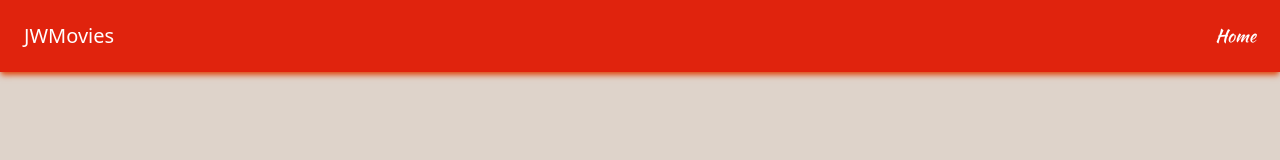
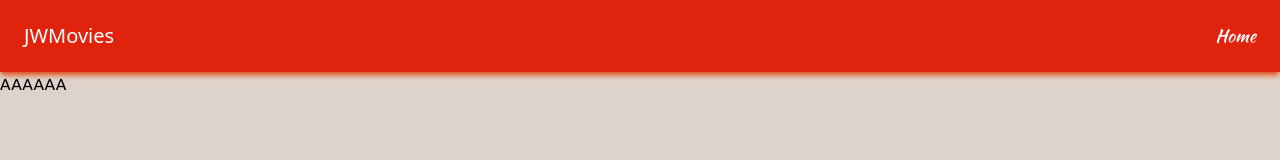
Before and after one commit to JonasCandido/react-tailwind-typescript-portfolio, a React (Vite) app in the folder movie-website/: page /iteminfo in a window 1280 px wide. Before the commit this address had no page. Shown: the top 160 px of the page. Built offline with nearby package versions, Linux system fonts and the light colour scheme; a web font is replaced by a local one.

Commit message:
Add link to iteminfo

```diff
--- a/movie-website/src/App.tsx
+++ b/movie-website/src/App.tsx
@@ -1,6 +1,7 @@
 import { Routes, Route,} from 'react-router';
 
 import { Home } from "./home";
+import { ItemInfo } from "./iteminfo";
 import { Header } from "./header";
 
 const App = () => {
@@ -8,6 +9,7 @@ const App = () => {
     <>
       <Header />
       <Routes>
+        <Route path="/iteminfo" element={<ItemInfo />} />
         <Route index element={<Home />} />
       </Routes>
     </>
--- a/movie-website/src/index.css
+++ b/movie-website/src/index.css
@@ -2,7 +2,7 @@
 @import "tailwindcss";
 
 
-body {
+body, div > a {
     background-color: #DED3CA;
     font-family: "Ubuntu", sans-serif;
     font-weight: 400;
--- a/movie-website/src/iteminfo/index.tsx
+++ b/movie-website/src/iteminfo/index.tsx
@@ -0,0 +1,5 @@
+const ItemInfo = () => {
+  return ( "AAAAAA" );
+}
+
+export { ItemInfo };
--- a/movie-website/src/itenslistrow/index.tsx
+++ b/movie-website/src/itenslistrow/index.tsx
@@ -1,4 +1,5 @@
 import { useEffect, useReducer, useState } from "react";
+import { Link } from "react-router";
 import axios from 'axios';
 import { Swiper, SwiperSlide } from "swiper/react";
 import { Navigation } from "swiper/modules";
@@ -107,17 +108,16 @@ const ItensListRow = ({genre_id, row_title}: ItensListRowProps) => {
               onMouseEnter={() => setHoveredMovie(movie.id)}
               onMouseLeave={() => setHoveredMovie(null)}
             >
+                    <Link to="/iteminfo" >
                         <img
                             src={`https://image.tmdb.org/t/p/w200${movie.poster_path}`}
                             alt={movie.title}
-                className={`w-full h-full object-cover transition-transform duration-300 transform ${
-                  hoveredMovie === movie.id ? "scale-110" : ""
+                            className={`w-full h-full object-cover transition-transform duration-300 transform ${hoveredMovie === movie.id ? "scale-110" : ""
                                 }`}
                         />
 
                         <div
-                className={`absolute inset-0 bg-black/70 text-white transition-opacity duration-300 p-4 flex flex-col justify-end ${
-                  hoveredMovie === movie.id ? "opacity-100" : "opacity-0"
+                            className={`absolute inset-0 bg-black/70 text-white transition-opacity duration-300 p-4 flex flex-col justify-end ${hoveredMovie === movie.id ? "opacity-100" : "opacity-0"
                                 }`}
                         >
                             <h3 className="text-lg font-bold">{movie.title}</h3>
@@ -126,6 +126,7 @@ const ItensListRow = ({genre_id, row_title}: ItensListRowProps) => {
                                 {movie.overview ? movie.overview : "No description available."}
                             </p>
                         </div>
+                    </Link>
             </div>
           </SwiperSlide>
         ))}
```
Lines whose indentation alone changed are shown as unchanged.
